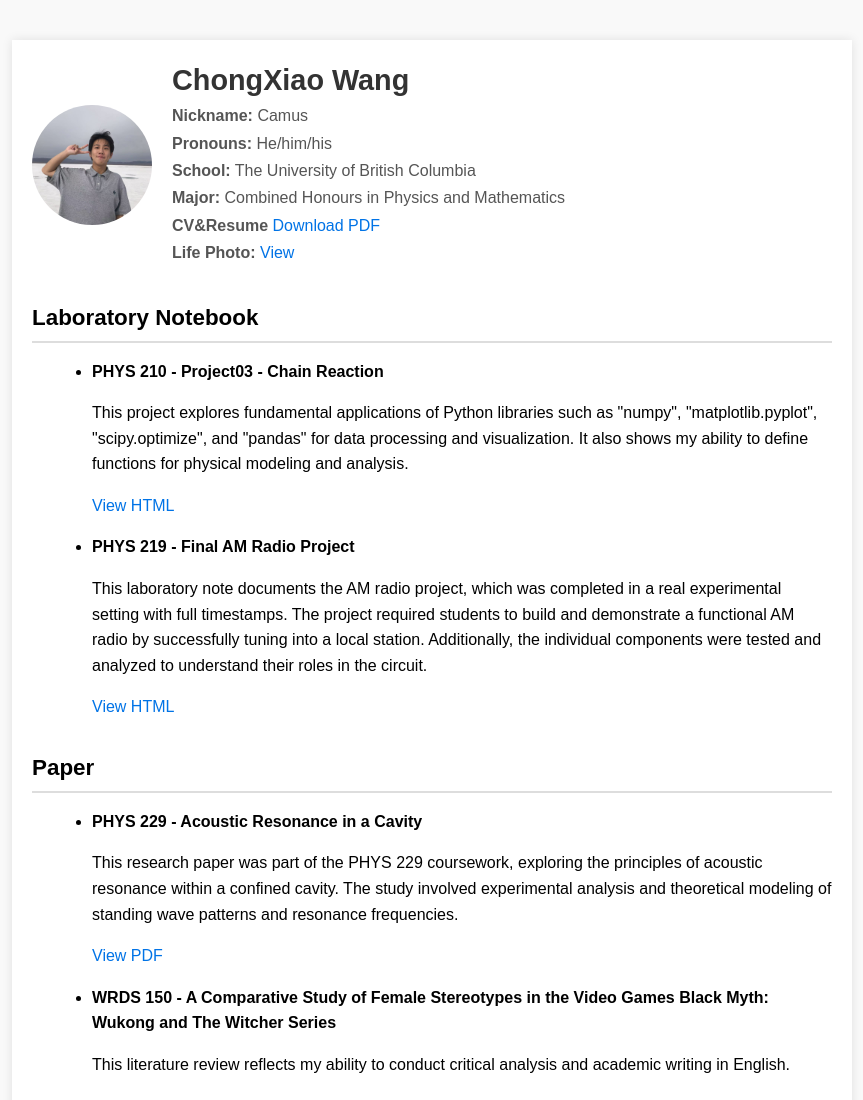
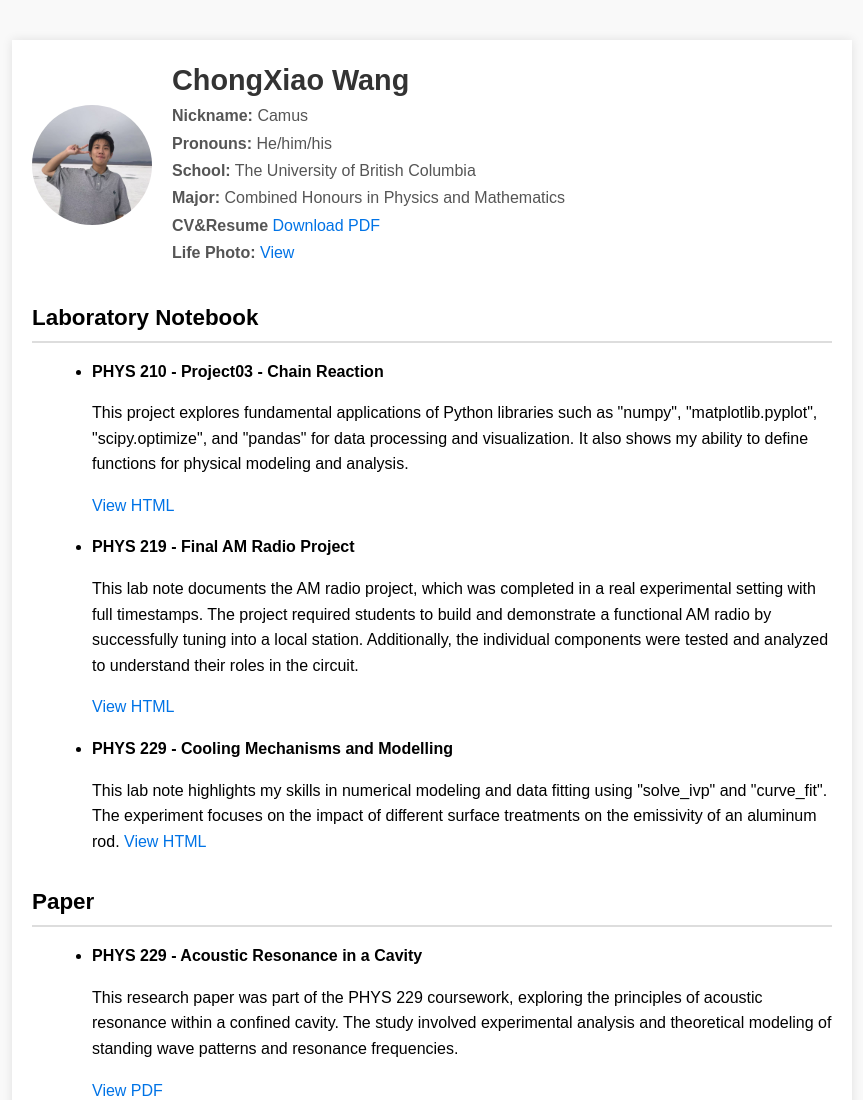
Before and after one commit to Camus0121-W/Camus0121-W.github.io, a plain HTML site: page index.html in a window 1280 px wide. Shown: the top 1100 px of the page, without its empty margins (208-1071 px from the left). Drawn offline with Linux system fonts and the light colour scheme.

Commit message:
Update index.html

```diff
--- a/index.html
+++ b/index.html
@@ -81,9 +81,8 @@
 
 <div class="container">
 
-    <!-- 个人信息 -->
+    <!-- personal -->
     <div class="profile">
-        <!-- 替换成你的头像文件名或在线图片链接 -->
         <img src="me.jpg" alt="Profile Picture">
         <div class="profile-info">
             <h1>ChongXiao Wang</h1>
@@ -99,7 +98,7 @@
         </div>
     </div>
 
-    <!-- 实验笔记（HTML链接） -->
+    <!-- lab note section） -->
     <div class="section">
         <h2>Laboratory Notebook</h2>
         <ul>
@@ -114,16 +113,22 @@ It also shows my ability to define functions for physical modeling and analysis.
             <li>
                 <p><strong>PHYS 219 - Final AM Radio Project</strong></p>
                 <p>
-                    This laboratory note documents the AM radio project, which was completed in a real experimental setting with full timestamps. The project required students to build and demonstrate a functional AM radio by successfully tuning into a local station.
+                    This lab note documents the AM radio project, which was completed in a real experimental setting with full timestamps. The project required students to build and demonstrate a functional AM radio by successfully tuning into a local station.
 Additionally, the individual components were tested and analyzed to understand their roles in the circuit.
                 </p>
                 <a href="AM Radio Receiver.html" target="_blank">View HTML</a>
+            </li>
+            <li>
+                <p><strong>PHYS 229 - Cooling Mechanisms and Modelling</strong></p>
+                <p>
+                    This lab note highlights my skills in numerical modeling and data fitting using "solve_ivp" and "curve_fit". The experiment focuses on the impact of different surface treatments on the emissivity of an aluminum rod.
+                <a href="PHYS 229-1.html" target="_blank">View HTML</a>
             </li>
 
         </ul>
     </div>
 
-    <!-- 研究论文 PDF 链接 -->
+    <!-- Research paper section -->
     <div class="section">
         <h2>Paper</h2>
         <ul>
@@ -152,7 +157,7 @@ Additionally, the individual components were tested and analyzed to understand t
         </ul>
     </div>
 
-    <!-- LaTeX 链接 -->
+    <!-- LaTeX section -->
     <div class="section">
         <h2>Latex Ability</h2>
         <p>The following files are arranged in chronological order from oldest to newest, show how my LaTeX coding habits have evolved from my first to third year.</p>
```
